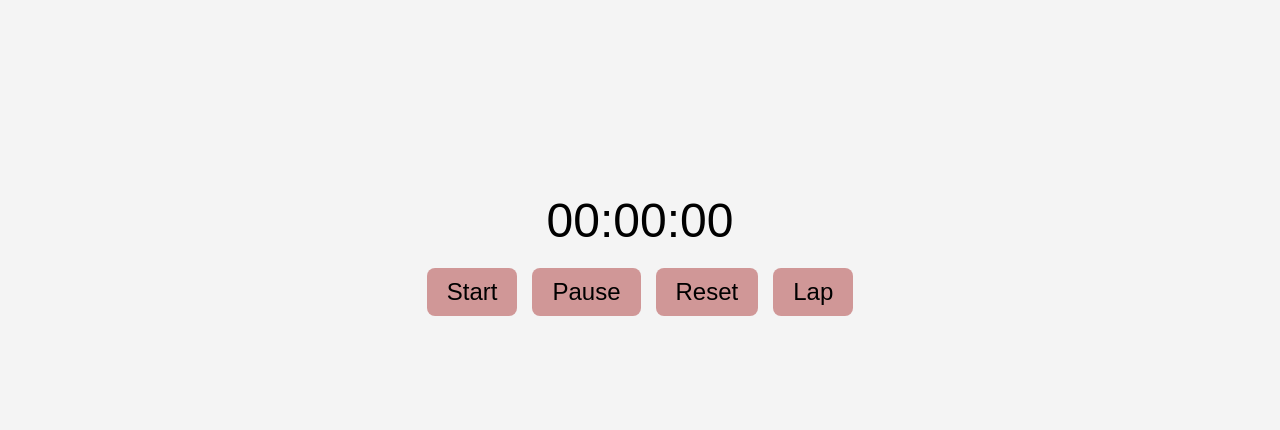
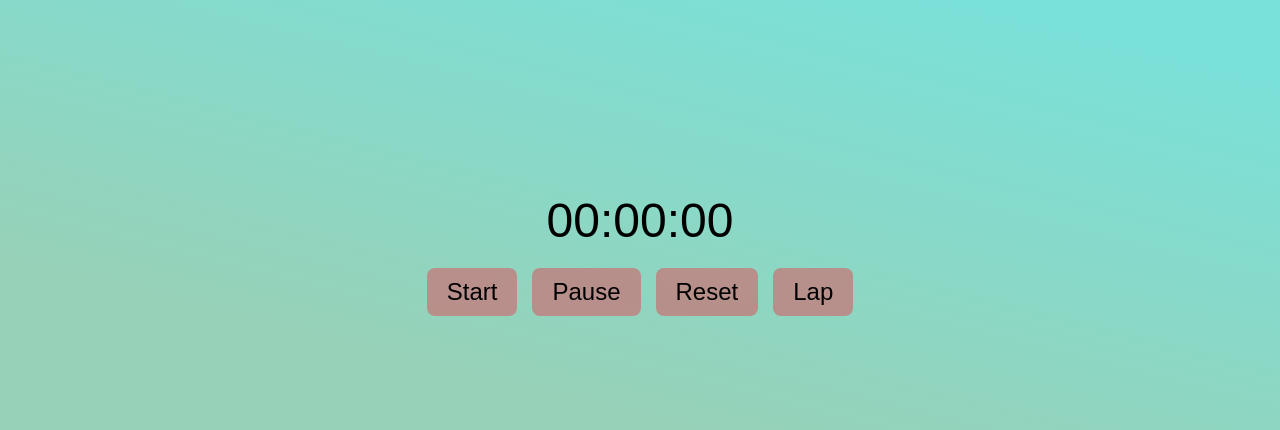
Before and after one commit to shah9380/stop_watch, a plain HTML site: page index.html in a window 1280 px wide. Shown: the part 136-566 px from the top of the page. Drawn offline with Linux system fonts and the light colour scheme; a web font is replaced by a local one.

Commit message:
Update index.html

```diff
--- a/index.html
+++ b/index.html
@@ -19,7 +19,8 @@
             align-items: center;
             justify-content: center;
             height: 100vh;
-            background-color: #f4f4f4;
+            background: rgb(107,222,213);
+            background: linear-gradient(194deg, rgba(107,222,213,0.9024859943977591) 18%, rgba(151,209,184,1) 64%);
         }
 
         #stopwatch {
```
